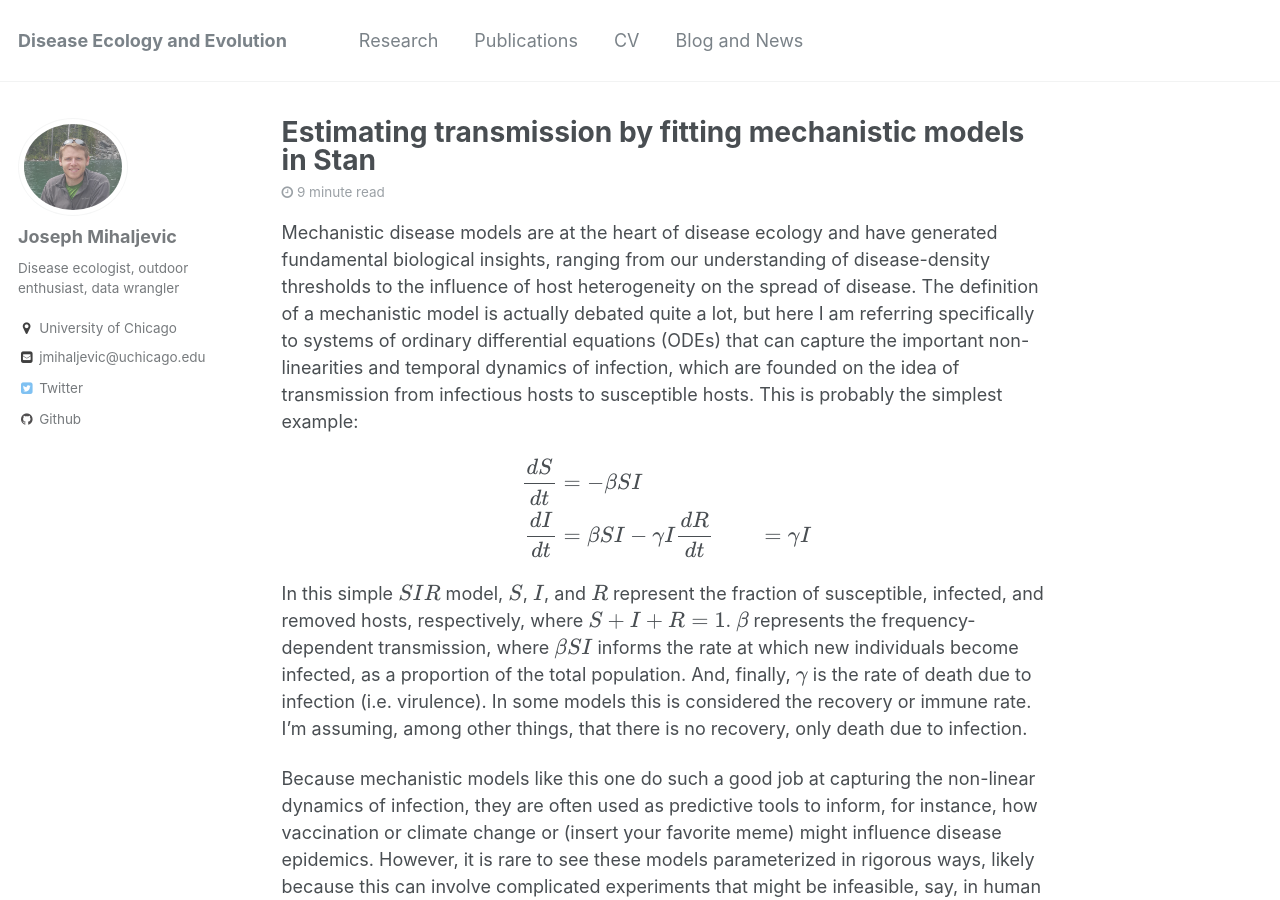
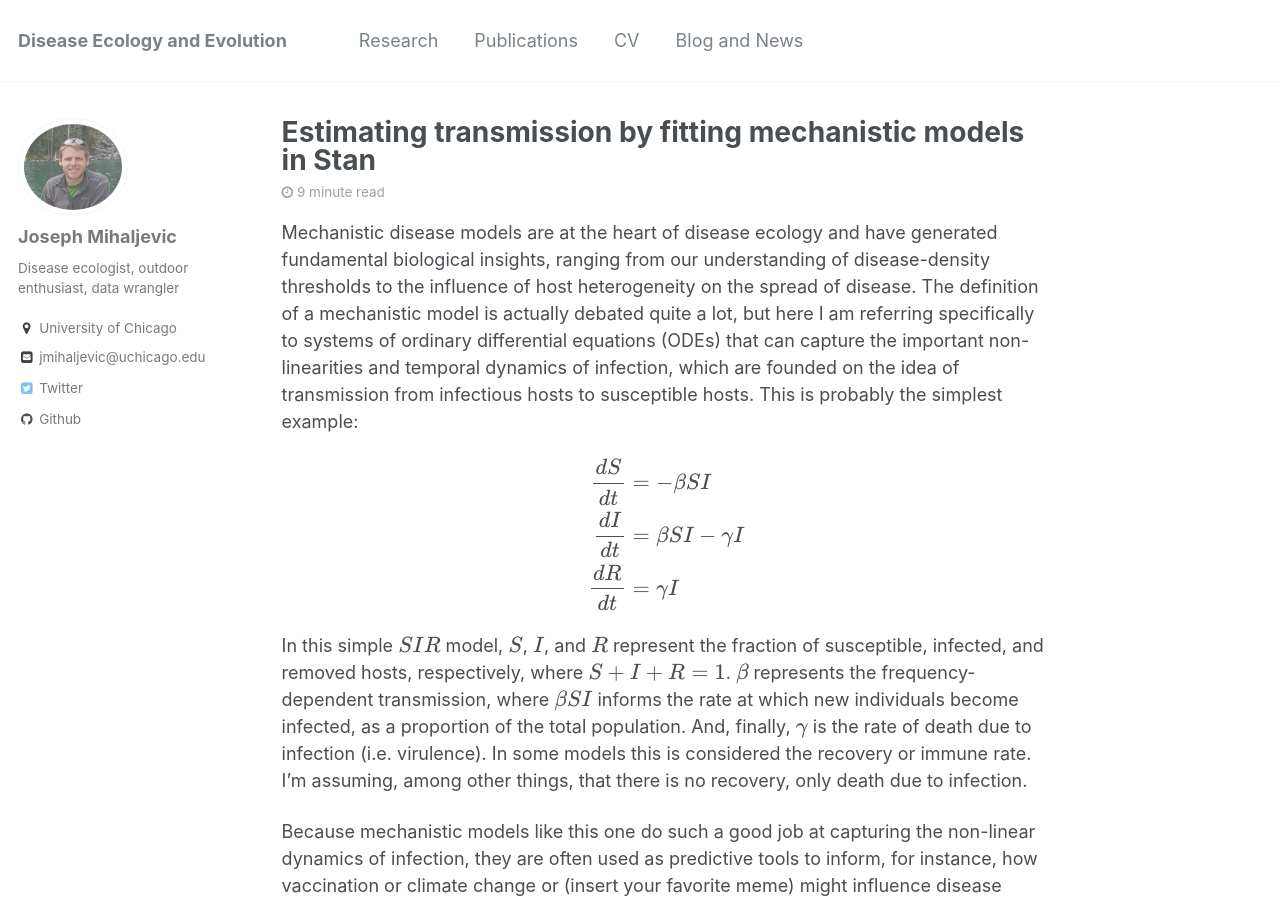
Before and after one commit to jrmihalj/jrmihalj.github.io, a Jekyll site: the page built from _posts/2016-10-27-estimating-transmission-by-fitting-mechanistic-models-in-Stan.md, in a window 1280 px wide and 900 px high. Built offline with Jekyll 4.4.1, drawn with Linux system fonts in a browser that asks for light colours; formulas are drawn with MathJax 3; comment, search, counter and statistics services are not loaded.

Commit message:
update SIR

```diff
--- a/_posts/2016-10-27-estimating-transmission-by-fitting-mechanistic-models-in-Stan.md
+++ b/_posts/2016-10-27-estimating-transmission-by-fitting-mechanistic-models-in-Stan.md
@@ -7,7 +7,7 @@ Mechanistic disease models are at the heart of disease ecology and have generate
 
 $$\begin{align}
 \frac{dS}{dt} & = - \beta S I \\
-\frac{dI}{dt} & = \beta S I - \gamma I
+\frac{dI}{dt} & = \beta S I - \gamma I \\
 \frac{dR}{dt} & = \gamma I
 \end{align}$$
 
```
